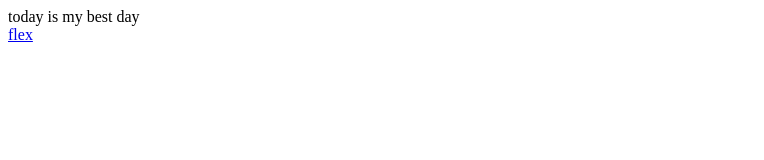
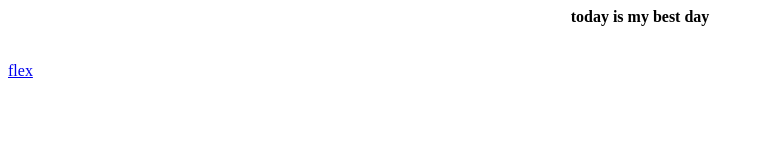
Before and after one commit to sana082280/sana082280.github.io, a plain HTML site: page index.html in a window 1280 px wide. Shown: the whole page, without its empty margins (0-764 px from the left). Drawn offline with Linux system fonts and the light colour scheme.

Commit message:
2024-05-21

```diff
--- a/index.html
+++ b/index.html
@@ -8,8 +8,10 @@
 </head>
 <body>
     <section>
-         today is my best day
-    </section>
+         <center>
+            <b>today is my best day</b>
+        </center>
+    </section><br><br>
     <a href="flexbox/">flex</a>
     <footer>
         <footer></footer>
```
